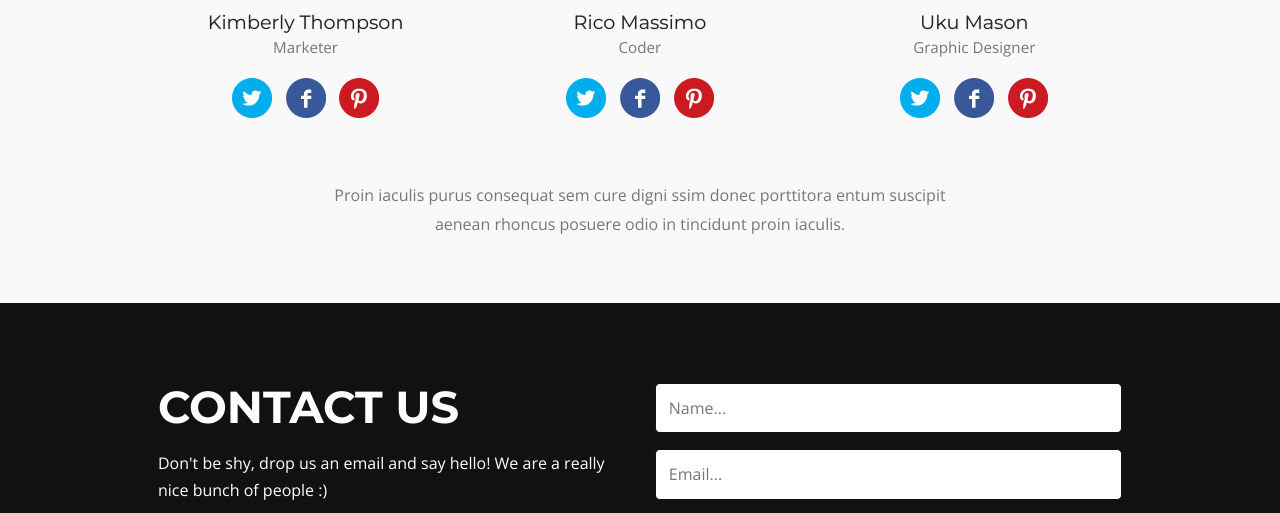
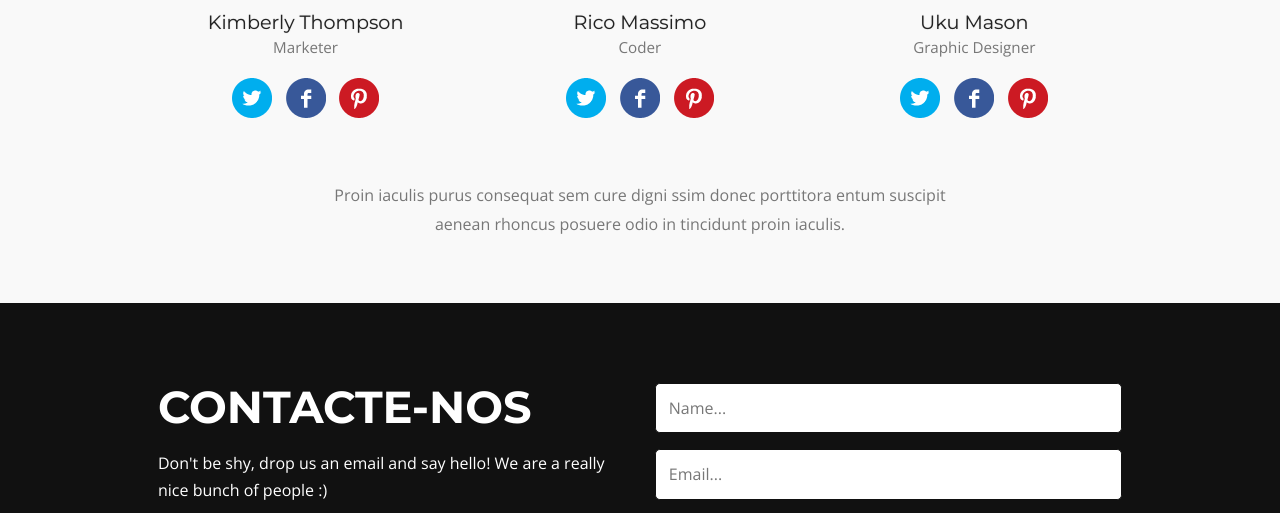
Before and after one commit to Liguesemparar/liguesemparar, a plain HTML site: page index.html in a window 1280 px wide. Shown: the part 2960-3473 px from the top of the page. Drawn offline with nearby package versions, Linux system fonts and the light colour scheme.

Commit message:
contactenos

```diff
--- a/index.html
+++ b/index.html
@@ -402,7 +402,7 @@ License URL: http://creativecommons.org/licenses/by/3.0/
 				<div class="contact-grids">
 					<div class="col-md-6">
 						<div class="contact-left wow fadeInRight" data-wow-delay="0.4s">
-							<h3>Contact Us</h3>
+							<h3>Contacte-nos</h3>
 							<label>Don't be shy, drop us an email and say hello! We are a really nice bunch of people :)</label>
 							<div class="contact-left-grids">
 								<div class="col-md-6">
```
